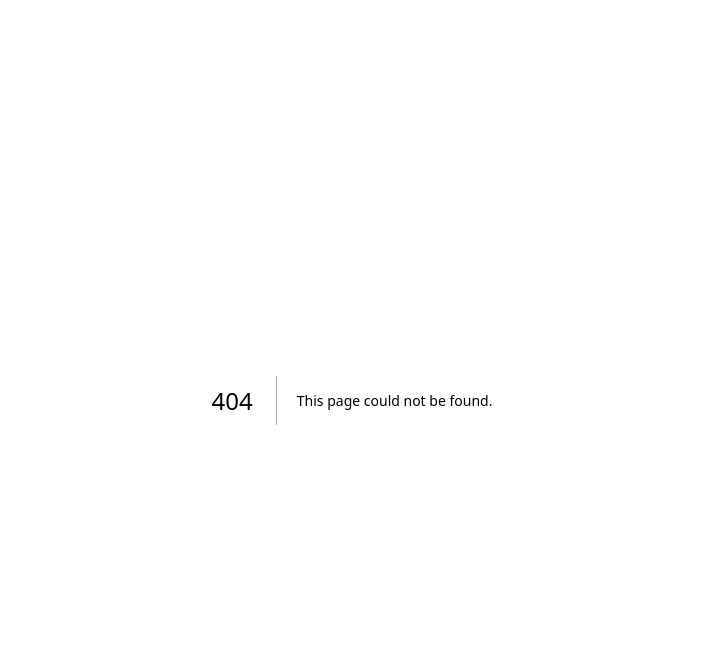
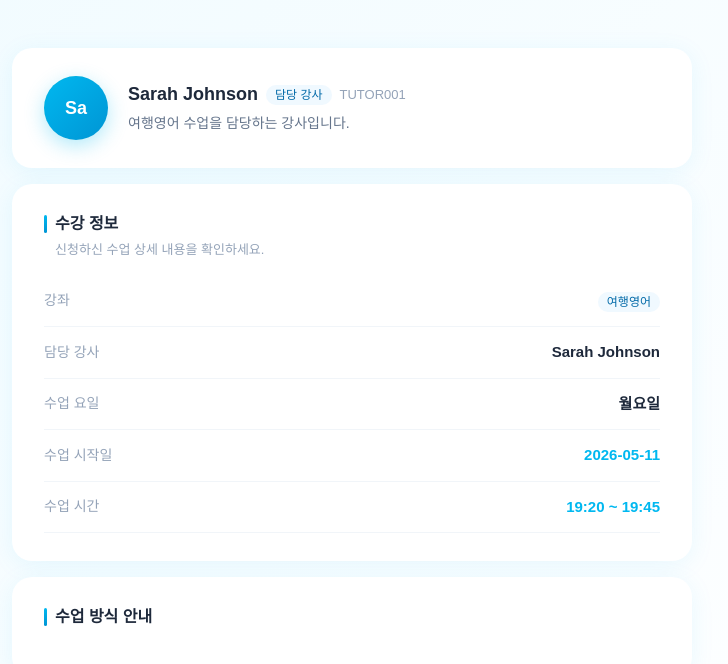
Before and after one commit to hyemomo/english-enrollment, a Next.js app in the folder frontend/: page /enrollment/complete in a window 1280 px wide. Before the commit this address had no page. Shown: the top 664 px of the page, without its empty margins (288-1016 px from the left). Built offline with nearby package versions, Linux system fonts and the light colour scheme.

Commit message:
✨ fe: 수강신청 완료(확인) 페이지 구현

```diff
--- /dev/null
+++ b/frontend/app/enrollment/complete/components/InfoRow.tsx
@@ -0,0 +1,45 @@
+import { COLORS } from '@/app/enrollment/constants/colors';
+import { ReactNode } from 'react';
+
+const  InfoRow=({
+  label,
+  value,
+  accent,
+}: {
+  label: string;
+  value: ReactNode;
+  accent?: boolean;
+}) =>{
+  return (
+    <div
+      style={{
+        display: "flex",
+        justifyContent: "space-between",
+        alignItems: "center",
+        padding: "14px 0",
+        borderBottom: `1px solid ${COLORS.divider}`,
+      }}
+    >
+      <span
+        style={{
+          fontSize: "14px",
+          color: COLORS.textMuted,
+          fontWeight: 500,
+        }}
+      >
+        {label}
+      </span>
+
+      <span
+        style={{
+          fontSize: "15px",
+          color: accent ? COLORS.primary : "#1e293b",
+          fontWeight: accent ? 700 : 600,
+        }}
+      >
+        {value}
+      </span>
+    </div>
+  );
+}
+export default InfoRow
--- /dev/null
+++ b/frontend/app/enrollment/complete/mocks/complete.ts
@@ -0,0 +1,36 @@
+export const ENROLLMENT_DATA = {
+  enrollment_id: 1,
+
+  student_name: "김민준",
+
+  course: {
+    course_id: 1,
+    course_name: "여행영어",
+  },
+
+  tutor: {
+    tutor_id: 1,
+    tutor_code: "TUTOR001",
+    tutor_name: "Sarah Johnson",
+    email: "sarah@example.com",
+  },
+
+  available_time: {
+    available_time_id: 1,
+    tutor_id: 1,
+    day_of_week: "MON",
+    start_time: "19:20",
+    end_time: "19:45",
+  },
+  start_date: "2026-05-11",
+};
+
+export const DAY_LABELS: Record<string, string> = {
+  MON: "월요일",
+  TUE: "화요일",
+  WED: "수요일",
+  THU: "목요일",
+  FRI: "금요일",
+  SAT: "토요일",
+  SUN: "일요일",
+};
--- /dev/null
+++ b/frontend/app/enrollment/complete/page.tsx
@@ -0,0 +1,214 @@
+"use client";
+
+import { COLORS } from "@/app/enrollment/constants/colors";
+import { DAY_LABELS, ENROLLMENT_DATA } from '@/app/enrollment/complete/mocks/complete';
+import { formatTimeRange } from '@/app/enrollment/complete/utils/DateUtils';
+import InfoRow from '@/app/enrollment/complete/components/InfoRow';
+import { Badge } from '@/components/ui/badge';
+import { Avatar, AvatarFallback } from '@/components/ui/avatar';
+
+export default function EnrollmentConfirmPage() {
+  const d = ENROLLMENT_DATA;
+
+  return (
+    <div
+      style={{
+        minHeight: "100vh",
+        background: "linear-gradient(135deg, #f0fbff 0%, #ffffff 100%)",
+        display: "flex",
+        alignItems: "flex-start",
+        justifyContent: "center",
+        fontFamily: "'Pretendard', 'Apple SD Gothic Neo', sans-serif",
+        padding: "48px 16px 80px",
+      }}
+    >
+      <div style={{ width: "100%", maxWidth: "680px" }}>
+        <div
+          style={{
+            background: COLORS.white,
+            borderRadius: "20px",
+            padding: "28px 32px",
+            marginBottom: "16px",
+            boxShadow: "0 4px 24px rgba(0,184,240,0.08)",
+            display: "flex",
+            alignItems: "center",
+            gap: "20px",
+          }}
+        >
+         {/* 아바타 */}
+<Avatar className="h-16 w-16 shrink-0 shadow-[0_6px_20px_rgba(0,184,240,0.3)]">
+  <AvatarFallback
+    className="text-lg font-extrabold text-white"
+    style={{
+      background: `linear-gradient(135deg, ${COLORS.primary}, ${COLORS.primaryDark})`,
+    }}
+  >
+    {d.tutor.tutor_name.slice(0, 2)}
+  </AvatarFallback>
+</Avatar>
+          <div style={{ flex: 1 }}>
+            <div
+              style={{
+                display: "flex",
+                alignItems: "center",
+                gap: "8px",
+                marginBottom: "4px",
+                flexWrap: "wrap",
+              }}
+            >
+              <span
+                style={{
+                  fontSize: "18px",
+                  fontWeight: 800,
+                  color: "#1e293b",
+                }}
+              >
+                {d.tutor.tutor_name}
+              </span>
+
+              <Badge className="bg-sky-50 text-sky-700">
+                담당 강사
+              </Badge>
+
+              <span
+                style={{
+                  fontSize: "13px",
+                  color: COLORS.textMuted,
+                }}
+              >
+                {d.tutor.tutor_code}
+              </span>
+            </div>
+
+            <p
+              style={{
+                margin: 0,
+                fontSize: "14px",
+                color: "#64748b",
+                lineHeight: 1.6,
+              }}
+            >
+              {d.course.course_name} 수업을 담당하는 강사입니다.
+            </p>
+          </div>
+        </div>
+
+        <div
+          style={{
+            background: COLORS.white,
+            borderRadius: "20px",
+            padding: "28px 32px",
+            marginBottom: "16px",
+            boxShadow: "0 4px 24px rgba(0,184,240,0.08)",
+          }}
+        >
+          <div
+            style={{
+              display: "flex",
+              alignItems: "center",
+              gap: "8px",
+              marginBottom: "4px",
+            }}
+          >
+            <div
+              style={{
+                width: "3px",
+                height: "18px",
+                background: `linear-gradient(180deg, ${COLORS.primary}, ${COLORS.primaryDark})`,
+                borderRadius: "2px",
+              }}
+            />
+
+            <h2
+              style={{
+                margin: 0,
+                fontSize: "16px",
+                fontWeight: 800,
+                color: "#1e293b",
+              }}
+            >
+              수강 정보
+            </h2>
+          </div>
+
+          <p
+            style={{
+              margin: "0 0 16px 11px",
+              fontSize: "13px",
+              color: COLORS.textMuted,
+            }}
+          >
+            신청하신 수업 상세 내용을 확인하세요.
+          </p>
+
+          <InfoRow
+            label="강좌"
+            value={
+              <Badge className="bg-sky-50 text-sky-700 dark:bg-sky-950 dark:text-sky-300">
+                {d.course.course_name}
+              </Badge>
+            }
+          />
+
+          <InfoRow label="담당 강사" value={d.tutor.tutor_name} />
+
+          <InfoRow
+            label="수업 요일"
+            value={DAY_LABELS[d.available_time.day_of_week]}
+          />
+
+          <InfoRow label="수업 시작일" value={d.start_date} accent />
+
+          <InfoRow
+            label="수업 시간"
+            value={formatTimeRange(
+              d.available_time.start_time,
+              d.available_time.end_time,
+            )}
+            accent
+          />
+        </div>
+        <div
+          style={{
+            background: COLORS.white,
+            borderRadius: "20px",
+            padding: "28px 32px",
+            marginBottom: "20px",
+            boxShadow: "0 4px 24px rgba(0,184,240,0.08)",
+          }}
+        >
+          <div
+            style={{
+              display: "flex",
+              alignItems: "center",
+              gap: "8px",
+              marginBottom: "20px",
+            }}
+          >
+            <div
+              style={{
+                width: "3px",
+                height: "18px",
+                background: `linear-gradient(180deg, ${COLORS.primary}, ${COLORS.primaryDark})`,
+                borderRadius: "2px",
+              }}
+            />
+
+            <h2
+              style={{
+                margin: 0,
+                fontSize: "16px",
+                fontWeight: 800,
+                color: "#1e293b",
+              }}
+            >
+              수업 방식 안내
+            </h2>
+          </div>
+        </div>
+
+        {/* TODO: 수업 방식 내용 추가 */}
+      </div>
+    </div>
+  );
+}
--- /dev/null
+++ b/frontend/app/enrollment/complete/utils/DateUtils.ts
@@ -0,0 +1,3 @@
+export const formatTimeRange = (startTime: string, endTime: string) => {
+  return `${startTime} ~ ${endTime}`;
+};
```
